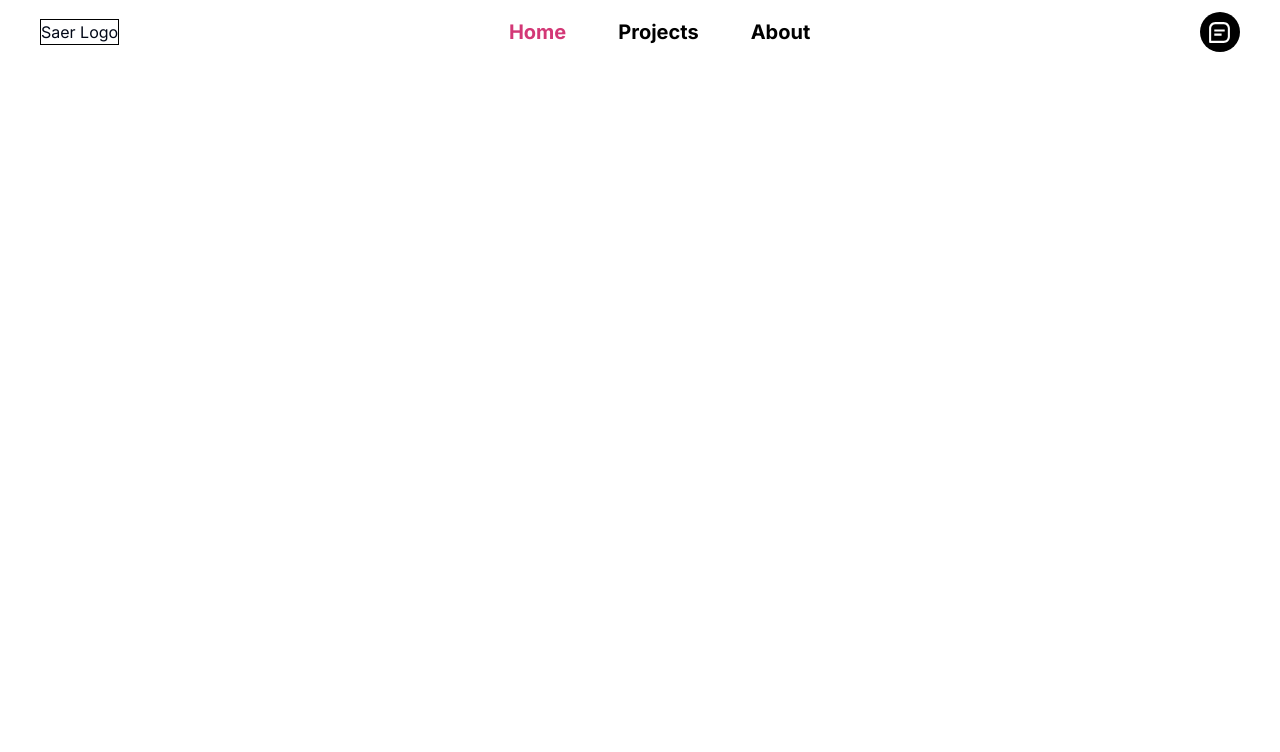
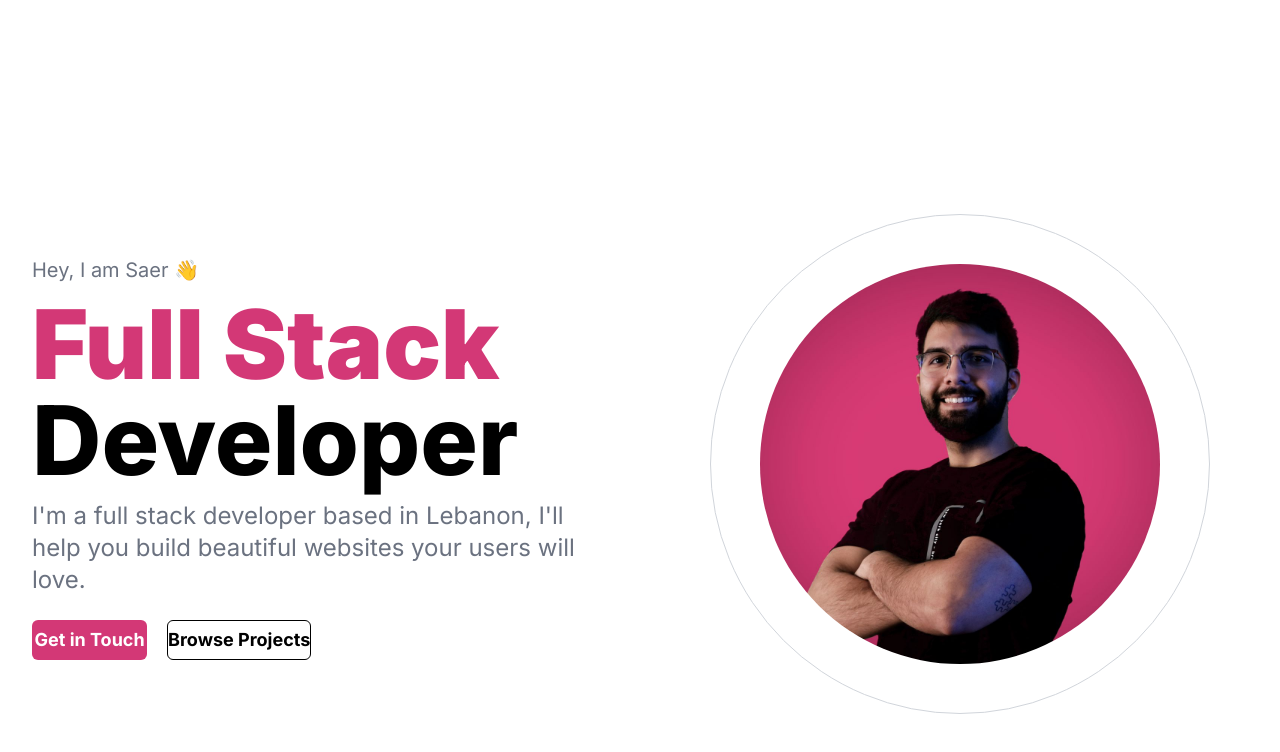
Before and after one commit to saerelmasri/portfolio-website, a Next.js app: page / in a window 1280 px wide. Shown: the top 752 px of the page. Built offline with nearby package versions, Linux system fonts and the light colour scheme.

Commit message:
Finish hero section

```diff
--- /dev/null
+++ b/app/about/page.tsx
@@ -0,0 +1,12 @@
+import React from 'react'
+import "../globals.css";
+
+function AboutPage() {
+  return (
+    <div className='w-50 h-50 border border-black border-solid,'>
+        <h1 className='text-primary'>AboutPage</h1>
+    </div>
+  )
+}
+
+export default AboutPage
--- a/app/globals.css
+++ b/app/globals.css
@@ -18,6 +18,8 @@
 
     --secondary: 248.1 23.3% 30.6%;
     --secondary-foreground: 222.2 47.4% 11.2%;
+
+    --textColor: "#4E525A";
 
     --muted: 210 40% 96.1%;
     --muted-foreground: 215.4 16.3% 46.9%;
--- a/app/layout.tsx
+++ b/app/layout.tsx
@@ -19,15 +19,13 @@ export default function RootLayout({
 }>) {
   return (
     <html lang="en">
-      <Head>
-        <meta charSet="UTF-8" />
-        <style>
-          @import url('https://fonts.googleapis.com/css2?family=Poppins:ital,wght@0,100;0,200;0,300;0,400;0,500;0,600;0,700;0,800;0,900;1,100;1,200;1,300;1,400;1,500;1,600;1,700;1,800;1,900&display=swap');
-        </style>
-      </Head>
       <body className={inter.className}>
-        <NavBar/>
-        {children}
+        {/* <NavBar/> */}
+        <main className="pt-16">
+          {" "}
+          {/* Adjust padding to match NavBar height */}
+          {children}
+        </main>{" "}
       </body>
     </html>
   );
--- a/app/page.tsx
+++ b/app/page.tsx
@@ -1,9 +1,42 @@
+/* eslint-disable react/no-unescaped-entities */
+
+import ButtonCustom from "@/components/Button";
 
 export default function Home() {
+  return (
+    <main className="flex flex-col md:flex-row items-center justify-center">
+      <div className=" w-full md:w-1/2 text-black flex flex-col justify-center space-y-3 p-4  md:p-8">
+        <h5 className="text-2xl md:text-xl text-gray-500">Hey, I am Saer 👋</h5>
+        <h2 className="text-black text-6xl md:text-5xl lg:text-8xl font-extrabold">
+          <strong className="text-primary">Full Stack</strong> Developer
+        </h2>
+        <p className="text-lg md:text-2xl text-gray-500 max-w-prose">
+          I'm a full stack developer based in Lebanon, I'll help you build
+          beautiful websites your users will love.
+        </p>
+        <div className="w-full h-16 flex justify-start items-center">
+          <ButtonCustom
+            title="Get in Touch"
+            path="/dd"
+            variant={"default"}
+            sx={"w-1/3 text-sm md:w-1/5 md:text-lg mr-5 text-white "}
+          />
+          <ButtonCustom
+            title="Browse Projects"
+            path="/projects"
+            variant={"outline"}
+            sx={
+              "border border-black border-solid w-1/2 md:w-1/4 text-sm md:text-lg mr-5 hover:bg-secondary hover:text-white hover:border-transparent"
+            }
+          />
+        </div>
+      </div>
+      <div className="w-full md:w-1/2 md:h-screen flex justify-center items-center p-10">
+        <div className="w-[300px] h-[300px] md:w-[500px] md:h-[500px] bg-cover bg-center rounded-full border border-solid border-gray-300 flex justify-center items-center">
+        <div className="w-[250px] h-[250px] md:w-[400px] md:h-[400px] bg-cover bg-center rounded-full bg-hero-section"></div>
 
-  return (
-    <main className="flex min-h-screen flex-col items-center justify-between">
-
+        </div>
+      </div>
     </main>
   );
 }
--- /dev/null
+++ b/app/projects/page.tsx
@@ -0,0 +1,11 @@
+import React from "react";
+
+function ProjectsPage() {
+  return (
+    <div>
+      <h1 className="text-black font-mono">Hola project</h1>
+    </div>
+  );
+}
+
+export default ProjectsPage;
--- a/components/Button.tsx
+++ b/components/Button.tsx
@@ -1,26 +1,34 @@
 "use client";
 
 import React from "react";
-
 import { Button } from "./ui/button";
 import { usePathname } from "next/navigation";
+import Link from "next/link";
 
 type ButtonProp = {
   title: string;
-  path: string;
+  path?: string;
+  variant: "link" | "default" | "destructive" | "outline" | "secondary" | "ghost" | null | undefined;
+  size?: "default" | "sm" | "lg" | "icon" | null | undefined;
+  sx?: string;
 };
 
-function ButtonCustom({ title, path }: ButtonProp) {
+function ButtonCustom({ title, path, variant, size, sx }: ButtonProp) {
   const pathname = usePathname();
   const isActive = path === pathname;
+
+  const baseClasses = "text-xl font-bold hover:text-primary";
+  const variantClasses = variant === "default" ? "hover:text-white" : "";
+  const activeClasses = isActive ? "text-primary" : "text-black";
+  const customClasses = sx ? sx : "";
+
   return (
     <Button
-      variant="link"
-      className={`text-xl font-bold text-gray-400 hover:text-primary ${
-        isActive ? "text-primary" : "text-black"
-      }`}
+      variant={variant}
+      size={size ? size : "default"}
+      className={`${baseClasses} ${variantClasses} ${activeClasses} ${customClasses}`}
     >
-      {title}
+      <Link href={path ? path : ""}>{title}</Link>
     </Button>
   );
 }
--- a/components/NavBar.tsx
+++ b/components/NavBar.tsx
@@ -4,12 +4,12 @@ import { BiMessageSquareDetail } from "react-icons/bi";
 
 function NavBar() {
   return (
-    <nav className="bg-white fixed w-full h-14 flex justify-between items-center pt-8 pb-8">
+    <nav className="top-0 bg-white fixed w-full h-14 flex justify-between items-center pt-8 pb-8 border ">
       <div className="border border-solid border-black m-10">Saer Logo</div>
       <div className="space-x-5">
-        <ButtonCustom title="Home" path="/" />
-        <ButtonCustom title="Projects" path="/projects" />
-        <ButtonCustom title="About" path="/about" />
+        <ButtonCustom title="Home" path="/" variant={"link"}/>
+        <ButtonCustom title="Projects" path="/projects" variant={"link"}/>
+        <ButtonCustom title="About" path="/about" variant={"link"}/>
       </div>
       <div>
         <button className="flex items-center justify-center w-10 h-10 rounded-full bg-black text-white hover:opacity-75 m-10">
--- a/tailwind.config.ts
+++ b/tailwind.config.ts
@@ -73,6 +73,9 @@ const config = {
         "accordion-up": "accordion-up 0.2s ease-out",
       },
     },
+    backgroundImage: {
+      'hero-section': "url('../public/images/saer.jpg')",
+    },
   },
   plugins: [require("tailwindcss-animate")],
 } satisfies Config
```
Also changed, not shown: public/images/saer.jpg (added).
